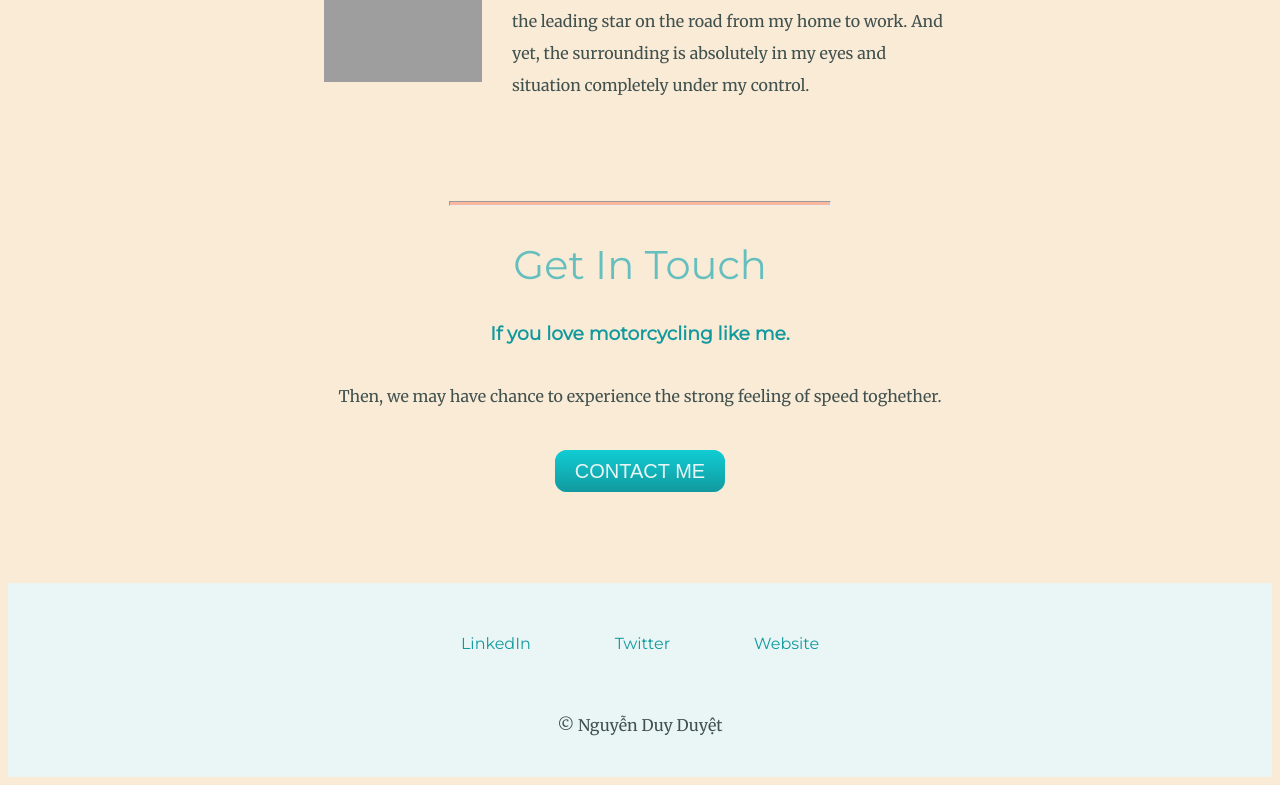
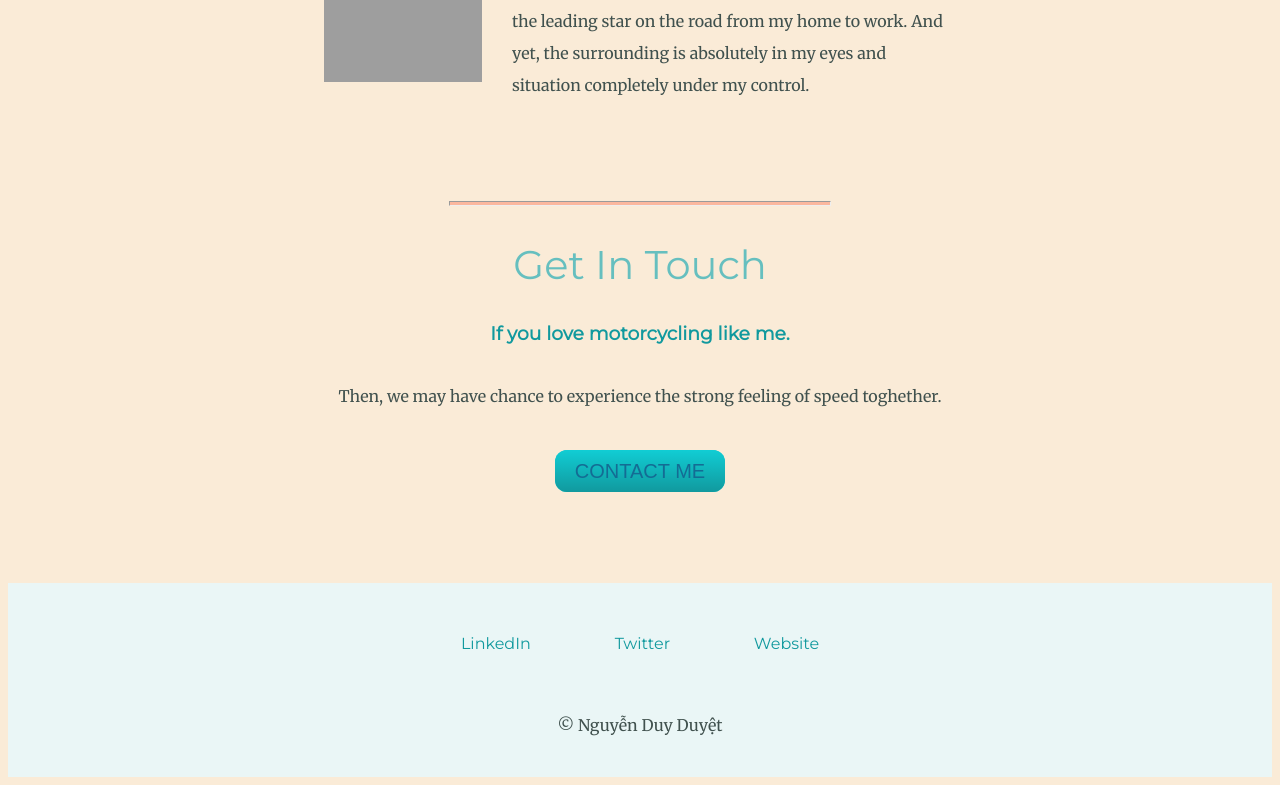
Before and after one commit to sglauca/CSS-site, a plain HTML site: page index.html in a window 1280 px wide. In both pictures the pointer is over the link "CONTACT ME". Shown: the part 2092-2877 px from the top of the page. Drawn offline with Linux system fonts and the light colour scheme; grey boxes are pictures that could not be loaded.

Commit message:
Update link hovering color

```diff
--- a/css/styles.css
+++ b/css/styles.css
@@ -37,7 +37,7 @@ a {
 }
 
 a:hover {
-    color: #eaf6f6;
+    color: #146C94;
 }
 
 hr {
```
